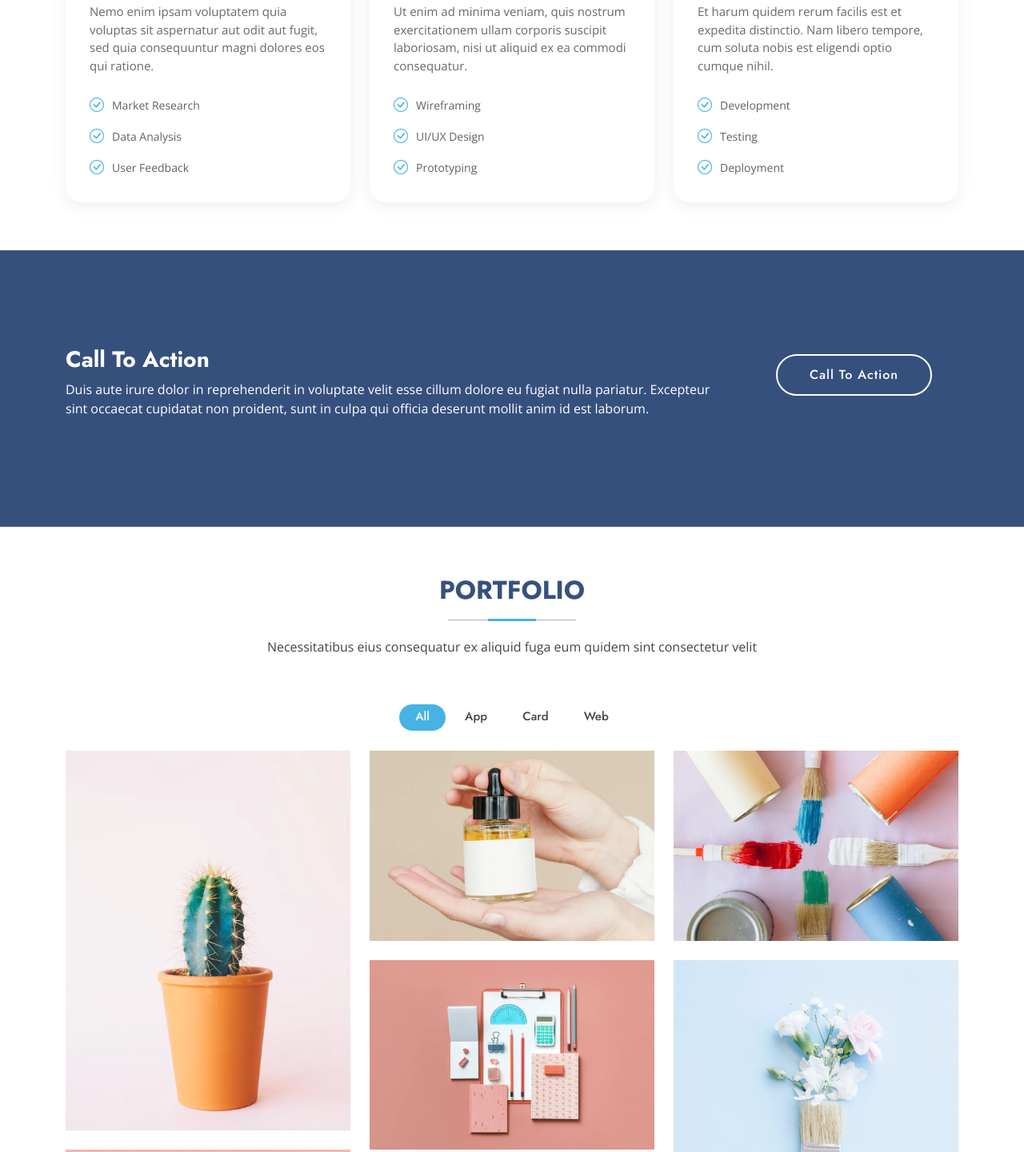
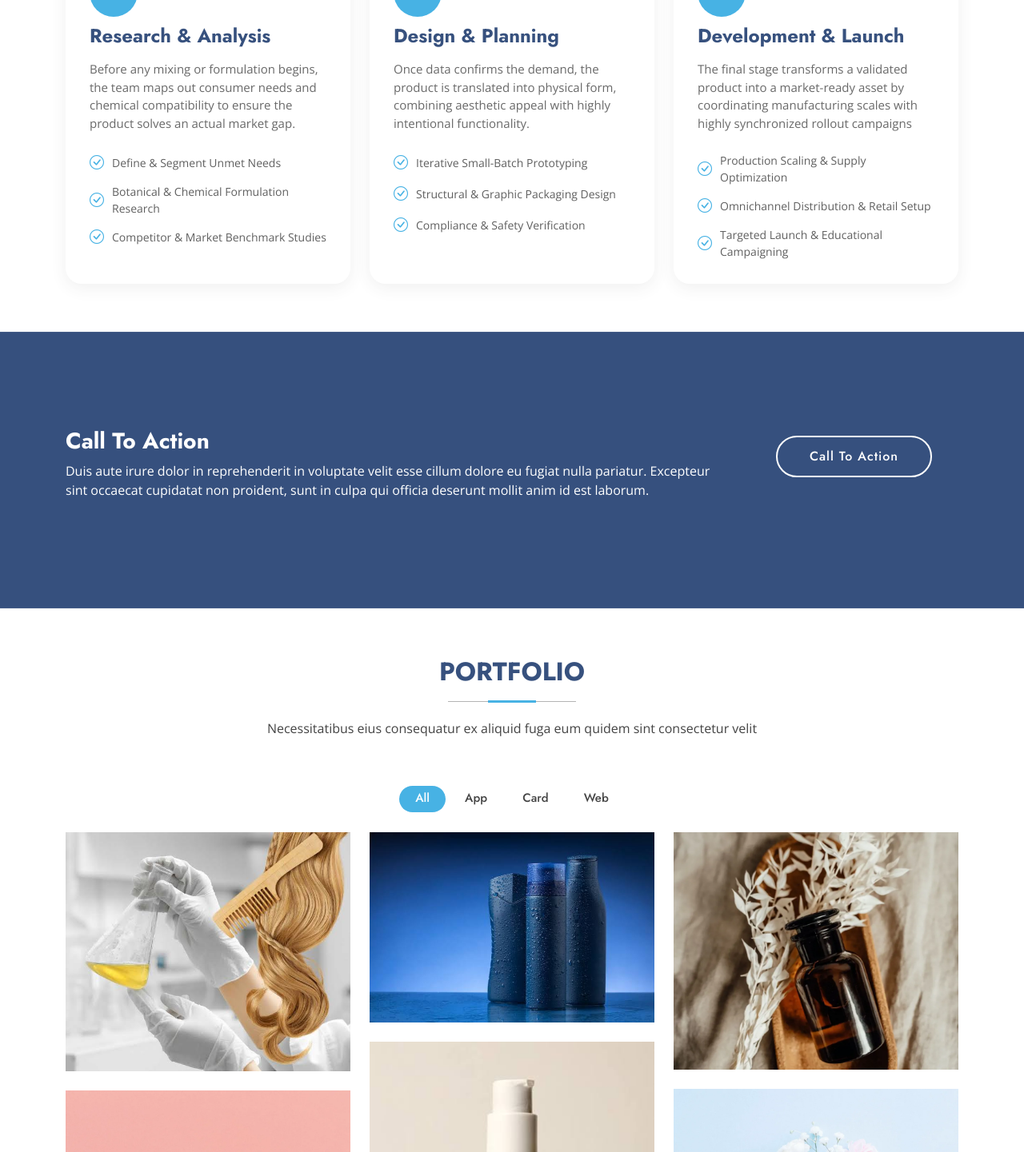
Before and after one commit to badakomora/crowncoil, a plain HTML site: page index.html in a window 1280 px wide. Shown: the part 3725-5166 px from the top of the page at 80% size. Drawn offline with nearby package versions, Linux system fonts and the light colour scheme.

Commit message:
work process

```diff
--- a/index.html
+++ b/index.html
@@ -368,7 +368,7 @@ Product Affordability & Ease</h3>
       <!-- Section Title -->
       <div class="container section-title" data-aos="fade-up">
         <h2>Work Process</h2>
-        <p>Necessitatibus eius consequatur ex aliquid fuga eum quidem sint consectetur velit</p>
+        <p>The Crown & Coil development lifecycle is an integrated three-phase process that transforms a consumer hair care need into a highly specialized, shelf-ready market asset. Rather than operating in isolation, each phase acts as a direct prerequisite for the next. The research phase establishes the scientific and analytical foundation; the design phase transforms that data into a physical, compliant formulation; and the launch phase scales the finalized product to global consumer markets.</p>
       </div><!-- End Section Title -->
 
       <div class="container" data-aos="fade-up" data-aos-delay="100">
@@ -383,19 +383,19 @@ Product Affordability & Ease</h3>
               <div class="steps-content">
                 <div class="steps-number">01</div>
                 <h3>Research &amp; Analysis</h3>
-                <p>Nemo enim ipsam voluptatem quia voluptas sit aspernatur aut odit aut fugit, sed quia consequuntur magni dolores eos qui ratione.</p>
+                <p>Before any mixing or formulation begins, the team maps out consumer needs and chemical compatibility to ensure the product solves an actual market gap.</p>
                 <div class="steps-features">
                   <div class="feature-item">
                     <i class="bi bi-check-circle"></i>
-                    <span>Market Research</span>
+                    <span>Define & Segment Unmet Needs</span>
                   </div>
                   <div class="feature-item">
                     <i class="bi bi-check-circle"></i>
-                    <span>Data Analysis</span>
+                    <span>Botanical & Chemical Formulation Research</span>
                   </div>
                   <div class="feature-item">
                     <i class="bi bi-check-circle"></i>
-                    <span>User Feedback</span>
+                    <span>Competitor & Market Benchmark Studies</span>
                   </div>
                 </div>
               </div>
@@ -410,19 +410,19 @@ Product Affordability & Ease</h3>
               <div class="steps-content">
                 <div class="steps-number">02</div>
                 <h3>Design &amp; Planning</h3>
-                <p>Ut enim ad minima veniam, quis nostrum exercitationem ullam corporis suscipit laboriosam, nisi ut aliquid ex ea commodi consequatur.</p>
+                <p>Once data confirms the demand, the product is translated into physical form, combining aesthetic appeal with highly intentional functionality.</p>
                 <div class="steps-features">
                   <div class="feature-item">
                     <i class="bi bi-check-circle"></i>
-                    <span>Wireframing</span>
+                    <span>Iterative Small-Batch Prototyping</span>
                   </div>
                   <div class="feature-item">
                     <i class="bi bi-check-circle"></i>
-                    <span>UI/UX Design</span>
+                    <span>Structural & Graphic Packaging Design</span>
                   </div>
                   <div class="feature-item">
                     <i class="bi bi-check-circle"></i>
-                    <span>Prototyping</span>
+                    <span>Compliance & Safety Verification</span>
                   </div>
                 </div>
               </div>
@@ -437,19 +437,19 @@ Product Affordability & Ease</h3>
               <div class="steps-content">
                 <div class="steps-number">03</div>
                 <h3>Development &amp; Launch</h3>
-                <p>Et harum quidem rerum facilis est et expedita distinctio. Nam libero tempore, cum soluta nobis est eligendi optio cumque nihil.</p>
+                <p>The final stage transforms a validated product into a market-ready asset by coordinating manufacturing scales with highly synchronized rollout campaigns</p>
                 <div class="steps-features">
                   <div class="feature-item">
                     <i class="bi bi-check-circle"></i>
-                    <span>Development</span>
+                    <span>Production Scaling & Supply Optimization</span>
                   </div>
                   <div class="feature-item">
                     <i class="bi bi-check-circle"></i>
-                    <span>Testing</span>
+                    <span>Omnichannel Distribution & Retail Setup</span>
                   </div>
                   <div class="feature-item">
                     <i class="bi bi-check-circle"></i>
-                    <span>Deployment</span>
+                    <span>Targeted Launch & Educational Campaigning</span>
                   </div>
                 </div>
               </div>
@@ -506,41 +506,41 @@ Product Affordability & Ease</h3>
           <div class="row gy-4 isotope-container" data-aos="fade-up" data-aos-delay="200">
 
             <div class="col-lg-4 col-md-6 portfolio-item isotope-item filter-app">
-              <img src="assets/img/portfolio/portfolio-portrait-1.webp" class="img-fluid" alt="">
+              <img src="assets/img/products/chem2.jpg" class="img-fluid" alt="">
               <div class="portfolio-info">
                 <h4>App 1</h4>
                 <p>Lorem ipsum, dolor sit</p>
-                <a href="assets/img/portfolio/portfolio-portrait-1.webp" title="App 1" data-gallery="portfolio-gallery-app" class="glightbox preview-link"><i class="bi bi-zoom-in"></i></a>
+                <a href="assets/img/products/chemical.jpg" title="App 1" data-gallery="portfolio-gallery-app" class="glightbox preview-link"><i class="bi bi-zoom-in"></i></a>
                 <a href="portfolio-details.html" title="More Details" class="details-link"><i class="bi bi-link-45deg"></i></a>
               </div>
             </div><!-- End Portfolio Item -->
 
             <div class="col-lg-4 col-md-6 portfolio-item isotope-item filter-product">
-              <img src="assets/img/portfolio/portfolio-1.webp" class="img-fluid" alt="">
+              <img src="assets/img/products/hero.jpg" class="img-fluid" alt="">
               <div class="portfolio-info">
                 <h4>Product 1</h4>
                 <p>Lorem ipsum, dolor sit</p>
-                <a href="assets/img/portfolio/portfolio-1.webp" title="Product 1" data-gallery="portfolio-gallery-product" class="glightbox preview-link"><i class="bi bi-zoom-in"></i></a>
+                <a href="assets/img/products/oil2.png" title="Product 1" data-gallery="portfolio-gallery-product" class="glightbox preview-link"><i class="bi bi-zoom-in"></i></a>
                 <a href="portfolio-details.html" title="More Details" class="details-link"><i class="bi bi-link-45deg"></i></a>
               </div>
             </div><!-- End Portfolio Item -->
 
             <div class="col-lg-4 col-md-6 portfolio-item isotope-item filter-branding">
-              <img src="assets/img/portfolio/portfolio-3.webp" class="img-fluid" alt="">
+              <img src="assets/img/products/oil3.png" class="img-fluid" alt="">
               <div class="portfolio-info">
                 <h4>Branding 1</h4>
                 <p>Lorem ipsum, dolor sit</p>
-                <a href="assets/img/portfolio/portfolio-3.webp" title="Branding 1" data-gallery="portfolio-gallery-branding" class="glightbox preview-link"><i class="bi bi-zoom-in"></i></a>
+                <a href="assets/img/products/oil5.png" title="Branding 1" data-gallery="portfolio-gallery-branding" class="glightbox preview-link"><i class="bi bi-zoom-in"></i></a>
                 <a href="portfolio-details.html" title="More Details" class="details-link"><i class="bi bi-link-45deg"></i></a>
               </div>
             </div><!-- End Portfolio Item -->
 
             <div class="col-lg-4 col-md-6 portfolio-item isotope-item filter-app">
-              <img src="assets/img/portfolio/portfolio-4.webp" class="img-fluid" alt="">
+              <img src="assets/img/products/oil6.png" class="img-fluid" alt="">
               <div class="portfolio-info">
                 <h4>App 2</h4>
                 <p>Lorem ipsum, dolor sit</p>
-                <a href="assets/img/portfolio/portfolio-4.webp" title="App 2" data-gallery="portfolio-gallery-app" class="glightbox preview-link"><i class="bi bi-zoom-in"></i></a>
+                <a href="assets/img/products/oil7.png" title="App 2" data-gallery="portfolio-gallery-app" class="glightbox preview-link"><i class="bi bi-zoom-in"></i></a>
                 <a href="portfolio-details.html" title="More Details" class="details-link"><i class="bi bi-link-45deg"></i></a>
               </div>
             </div><!-- End Portfolio Item -->
@@ -580,17 +580,17 @@ Product Affordability & Ease</h3>
               <div class="portfolio-info">
                 <h4>Product 3</h4>
                 <p>Lorem ipsum, dolor sit</p>
-                <a href="assets/img/portfolio/portfolio-8.webp" title="Product 3" data-gallery="portfolio-gallery-product" class="glightbox preview-link"><i class="bi bi-zoom-in"></i></a>
+                <a href="assets/img/products/hero3.jpg" title="Product 3" data-gallery="portfolio-gallery-product" class="glightbox preview-link"><i class="bi bi-zoom-in"></i></a>
                 <a href="portfolio-details.html" title="More Details" class="details-link"><i class="bi bi-link-45deg"></i></a>
               </div>
             </div><!-- End Portfolio Item -->
 
             <div class="col-lg-4 col-md-6 portfolio-item isotope-item filter-branding">
-              <img src="assets/img/portfolio/portfolio-9.webp" class="img-fluid" alt="">
+              <img src="assets/img/products/hero.jpg" class="img-fluid" alt="">
               <div class="portfolio-info">
                 <h4>Branding 3</h4>
                 <p>Lorem ipsum, dolor sit</p>
-                <a href="assets/img/portfolio/portfolio-9.webp" title="Branding 2" data-gallery="portfolio-gallery-branding" class="glightbox preview-link"><i class="bi bi-zoom-in"></i></a>
+                <a href="assets/img/products/edu.jpg" title="Branding 2" data-gallery="portfolio-gallery-branding" class="glightbox preview-link"><i class="bi bi-zoom-in"></i></a>
                 <a href="portfolio-details.html" title="More Details" class="details-link"><i class="bi bi-link-45deg"></i></a>
               </div>
             </div><!-- End Portfolio Item -->
```
